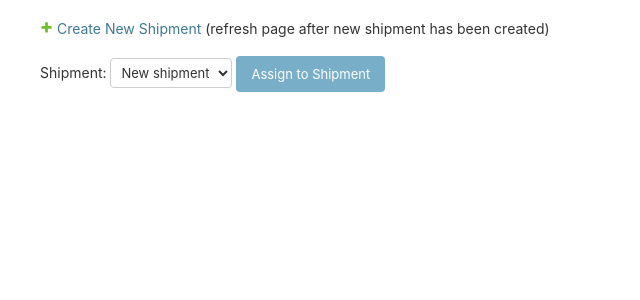
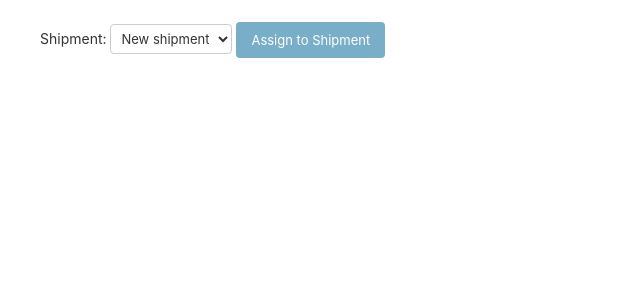
Before and after one commit to nogalliance/aid_coordinator, a Django app: template templates/admin/assign_to_shipment.html in a window 1280 px wide. Shown: the part 86-386 px from the top of the page, without its empty margins (0-640 px from the left). Run offline with Django 4.2, Linux system fonts and the light colour scheme; the template is opened without the code that fills it: values that come from a table or form of the project are taken from there, others are empty; parts of the project's set-up code (start-up, migrations or seed data) failed here and were passed over.

Commit message:
remove useless code

```diff
--- a/templates/admin/assign_to_shipment.html
+++ b/templates/admin/assign_to_shipment.html
@@ -3,12 +3,6 @@
 
 {% block content %}
   {% if not errors %}
-    <a class="" href="{% url 'admin:logistics_shipment_add' %}" target="_blank" title="{% translate "Add new Shipment" %}">
-      <img src="/static/admin/img/icon-addlink.svg" alt="Add"> {% translate "Create New Shipment" %}
-    </a>({% translate "refresh page after new shipment has been created" %})
-    <br>
-    <br>
-
     <form action="" method="post">
       {% csrf_token %}
       {{ form }}
```
